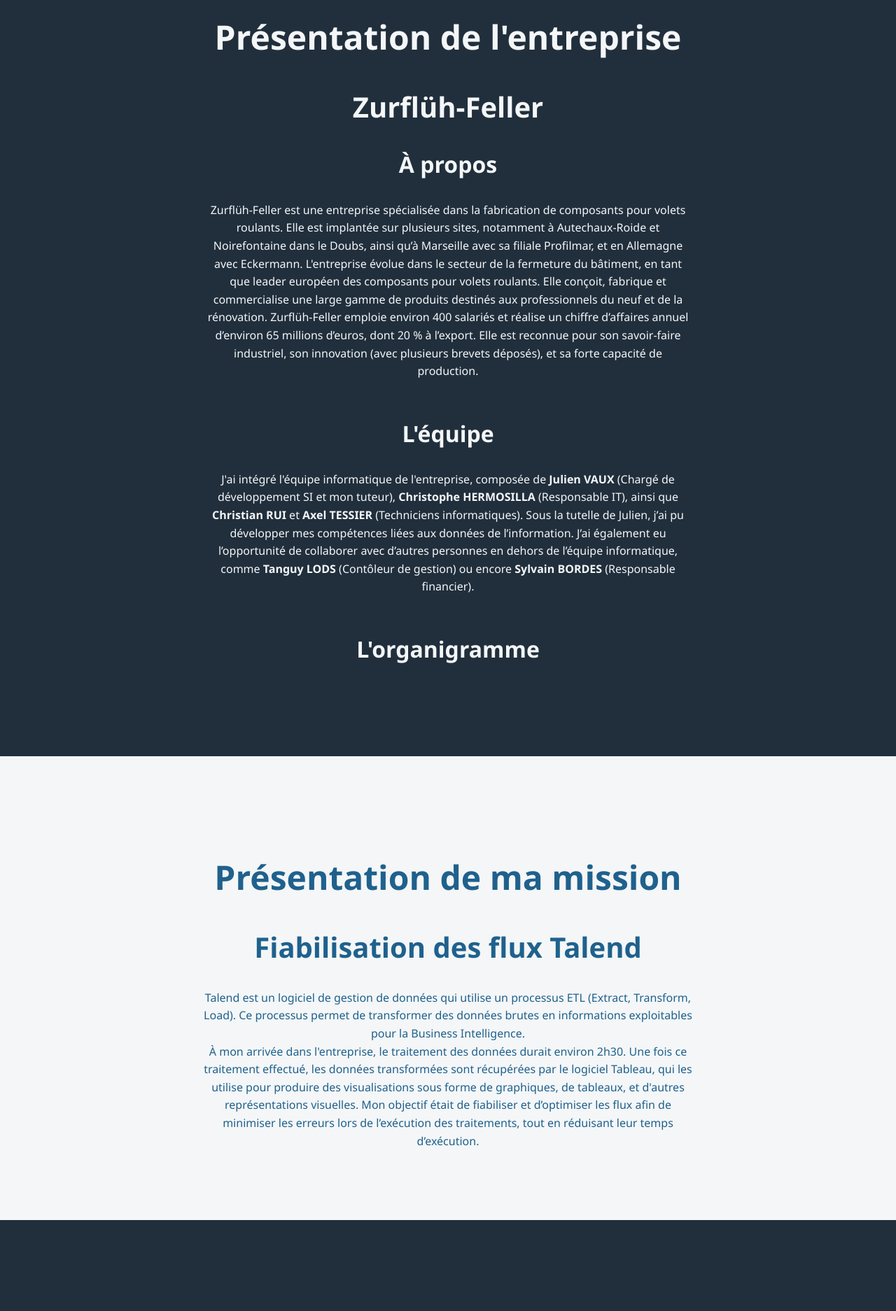
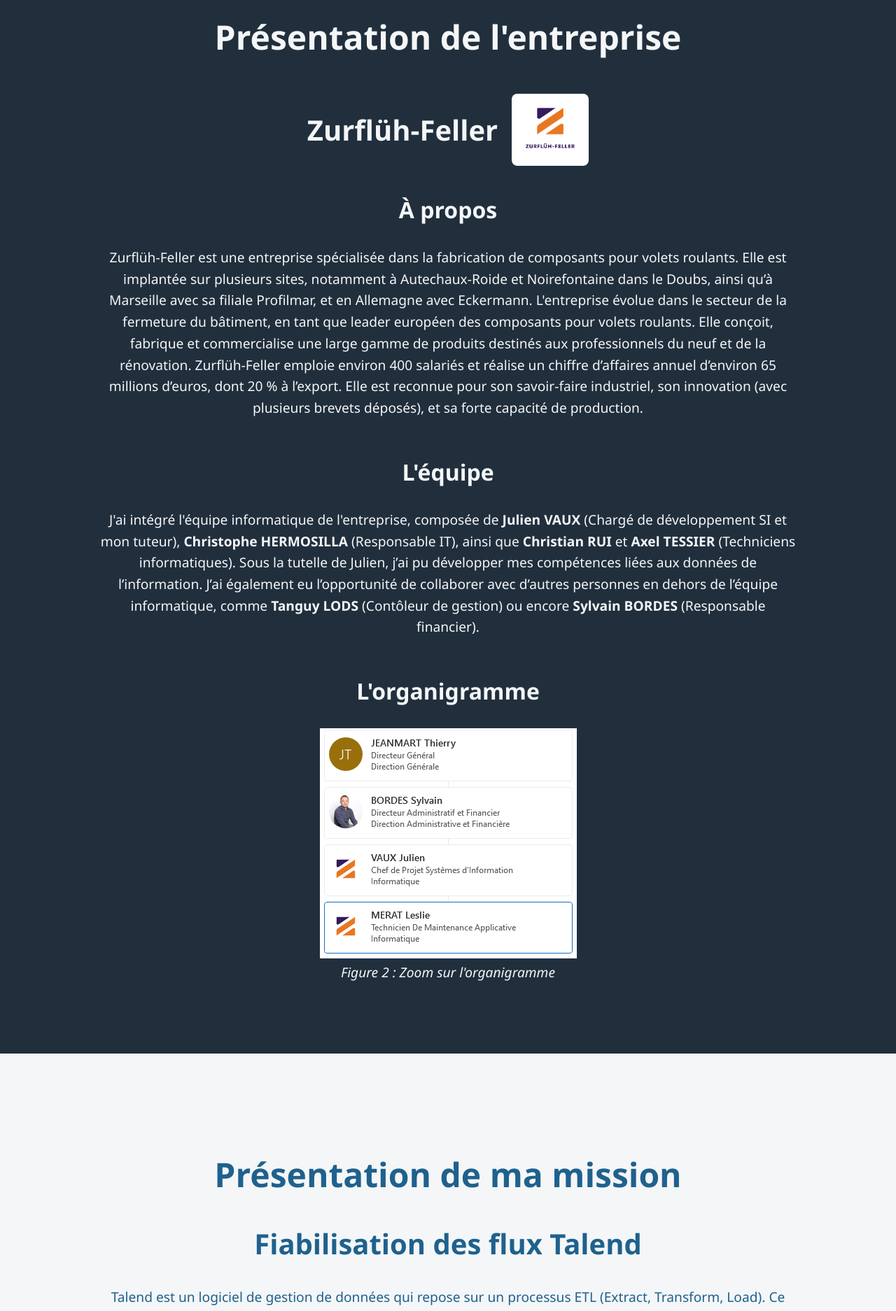
Before and after one commit to lmerat-iut90/lmerat-iut90.github.io, a Vue app: page / in a window 1280 px wide. Shown: the part 980-2854 px from the top of the page at 70% size. Built offline with nearby package versions, Linux system fonts and the light colour scheme.

Commit message:
fin home + entreprise + sujet de stage

```diff
--- a/src/components/About.vue
+++ b/src/components/About.vue
@@ -1,7 +1,13 @@
 <template>
 <div class="about">
     <h1>Présentation de l'entreprise</h1>
-    <h2>Zurflüh-Feller</h2>
+    <div class="title-logo">
+        <h2>Zurflüh-Feller</h2>
+        <div class="content-logo">
+            <img src="@/assets/ZF-logo.png" alt="Logo ZF" class="img-logo" />
+        </div>
+    </div>
+
     <div>
         <h3>À propos</h3>
         <p>Zurflüh-Feller est une entreprise spécialisée dans la fabrication de composants pour volets roulants. Elle est implantée sur plusieurs sites, notamment à Autechaux-Roide et Noirefontaine dans le Doubs, ainsi qu’à Marseille avec sa filiale Profilmar, et en Allemagne avec Eckermann.
@@ -14,6 +20,11 @@
         <p>J'ai intégré l'équipe informatique de l'entreprise, composée de <b>Julien VAUX</b> (Chargé de développement SI et mon tuteur), <b>Christophe HERMOSILLA</b> (Responsable IT), ainsi que <b>Christian RUI</b> et <b>Axel TESSIER</b> (Techniciens informatiques). Sous la tutelle de Julien, j’ai pu développer mes compétences liées aux données de l’information. J’ai également eu l’opportunité de collaborer avec d’autres personnes en dehors de l’équipe informatique, comme <b>Tanguy LODS</b> (Contôleur de gestion) ou encore <b>Sylvain BORDES</b> (Responsable financier).</p>
         <br>
         <h3>L'organigramme</h3>
+        <div>
+            <img src="@/assets/org-zoom.png" alt="Orga-zoom">
+            <p><em>Figure 2 : Zoom sur l'organigramme</em></p>
+        </div>
+
     </div>
 </div>
 </template>
@@ -33,7 +44,8 @@
     color: #F4F6F7;
 }
 .about p {
-    max-width: 700px;
+    font-size: 1.2em;
+    max-width: 1000px;
     margin: auto;
     line-height: 1.6;
     color: #F4F6F7;
@@ -42,6 +54,25 @@
     font-size: 2em;
     color: #F4F6F7;
 }
+.title-logo {
+    display: flex;
+    align-items: center;
+    justify-content: center;
+    gap: 20px; /* espace entre le texte et le logo */
+    margin-bottom: 20px;
+}
+
+.content-logo {
+    background-color: white;
+    padding: 5px;
+    border-radius: 8px;
+}
+
+.img-logo {
+    width: 100px;
+    height: auto;
+}
+
 </style>
 <script setup>
 </script>
--- a/src/components/Stage.vue
+++ b/src/components/Stage.vue
@@ -4,8 +4,8 @@
       <h2>Compétence 4 : Gérer des données de l'information</h2>
       <h3>AC 1 : Optimiser les modèles de données de l'entreprise</h3>
       <p>Tu peux parler ici des actions que tu as menées pour améliorer ou adapter les modèles de données utilisés dans les flux Talend. Par exemple :
+          Lors de mon stage, j'ai participé à la fiabilisation de plusieurs flux Talend en analysant les structures de données manipulées. J'ai proposé des améliorations sur les schémas d'entrée/sortie pour réduire la redondance et optimiser les performances des traitements, notamment en rationalisant certains types de données et en nettoyant les structures inutilisées.</p>
 
-          Lors de mon stage, j'ai participé à la fiabilisation de plusieurs flux Talend en analysant les structures de données manipulées. J'ai proposé des améliorations sur les schémas d'entrée/sortie pour réduire la redondance et optimiser les performances des traitements, notamment en rationalisant certains types de données et en nettoyant les structures inutilisées.</p>
       <h3>AC 2 : Assurer la confidentialité des données (intégrité et sécurité)</h3>
       <p>Même si tu ne traitais peut-être pas directement de chiffrement ou d’anonymisation, tu peux mentionner les pratiques mises en place pour garantir que les données restent cohérentes, non corrompues, et bien gérées :
 
@@ -15,11 +15,10 @@
       <h3>AC 3 : Organiser la restitution de données à travers la programmation et la visualisation</h3>
       <p>Tu peux parler de la manière dont les résultats des traitements sont exploités ou mis à disposition, même si ce n'est pas sous forme de graphiques.
 
-          J'ai organisé la restitution des données traitées via la création de flux de sortie cohérents et réutilisables dans Talend. J'ai utilisé les composants de transformation et de formatage pour structurer les résultats de façon exploitable, facilitant leur intégration dans d'autres systèmes métiers ou outils de reporting internes.</p>
+          J'ai organisé la restitution des données traitées via la création de flux de sortie cohérents et réutilisables dans Talend. J'ai utilisé les composants de transformation et de formatage pour structurer les résultats de façon exploitable, facilitant leur intégration dans d'autres systèmes métiers ou outils de reporting internes. (avant/après tableau pour ratio, email avec et sans excel)</p>
       <h3>AC 4 : Manipuler des données hétérogènes</h3>
       <p>Ici, tu peux mettre en valeur le fait que Talend manipule des données provenant de sources variées (fichiers plats, bases de données, API, etc.).
-
-          J'ai travaillé sur des flux manipulant des données issues de sources hétérogènes telles que des bases de données relationnelles (PostgreSQL, Oracle), des fichiers CSV, et des exports Excel. J'ai utilisé Talend pour standardiser, filtrer et transformer ces données, en assurant leur compatibilité avec les systèmes cibles.</p>
+          J'ai travaillé sur des flux manipulant des données issues de sources hétérogènes telles que des bases de données relationnelles (PostgreSQL, Oracle), des fichiers CSV, et des exports Excel. J'ai utilisé Talend pour standardiser, filtrer et transformer ces données, en assurant leur compatibilité avec les systèmes cibles. (csv + bases de données sql server)</p>
   </div>
 </template>
 
@@ -30,8 +29,9 @@
     text-align: center;
 }
 .skills p {
+    font-size: 1.2em;
     color: #F4F6F7;
-    max-width: 700px;
+    max-width: 1000px;
     margin: auto;
     line-height: 1.6;
 }
--- a/src/components/Work.vue
+++ b/src/components/Work.vue
@@ -2,9 +2,14 @@
   <div class="projects">
       <h1>Présentation de ma mission</h1>
       <h2>Fiabilisation des flux Talend</h2>
-      <p>Talend est un logiciel de gestion de données qui utilise un processus ETL (Extract, Transform, Load). Ce processus permet de transformer des données brutes en informations exploitables pour la Business Intelligence.<br>
-          À mon arrivée dans l'entreprise, le traitement des données durait environ 2h30. Une fois ce traitement effectué, les données transformées sont récupérées par le logiciel Tableau, qui les utilise pour produire des visualisations sous forme de graphiques, de tableaux, et d'autres représentations visuelles.
-          Mon objectif était de fiabiliser et d’optimiser les flux afin de minimiser les erreurs lors de l’exécution des traitements, tout en réduisant leur temps d’exécution.</p>
+      <p>Talend est un logiciel de gestion de données qui repose sur un processus ETL (Extract, Transform, Load). Ce processus permet de transformer des données brutes en informations exploitables pour la Business Intelligence.
+
+          À mon arrivée dans l'entreprise, le traitement complet des données durait environ 2h30. Une fois ce traitement terminé, les données transformées étaient récupérées par le logiciel Tableau, qui les utilisait pour produire des visualisations : graphiques, tableaux, et autres représentations visuelles.
+
+          Un des problèmes majeurs identifiés concernait l’irrégularité des temps d’exécution : certains processus, normalement exécutés en 5 minutes, pouvaient exceptionnellement prendre jusqu’à 1 heure, sans raison apparente.
+
+          Mon objectif principal était donc de fiabiliser et optimiser les flux Talend afin de réduire ces irrégularités, limiter les erreurs d’exécution, et améliorer globalement les performances, notamment en raccourcissant les durées de traitement.</p>
+
 
   </div>
 </template>
@@ -25,7 +30,8 @@
     font-size: 2.5em;
 }
 .projects p {
-    max-width: 700px;
+    font-size: 1.2em;
+    max-width: 1000px;
     margin: auto;
     line-height: 1.6;
 }
```
Also changed, not shown: src/assets/org-zoom.png (added).
